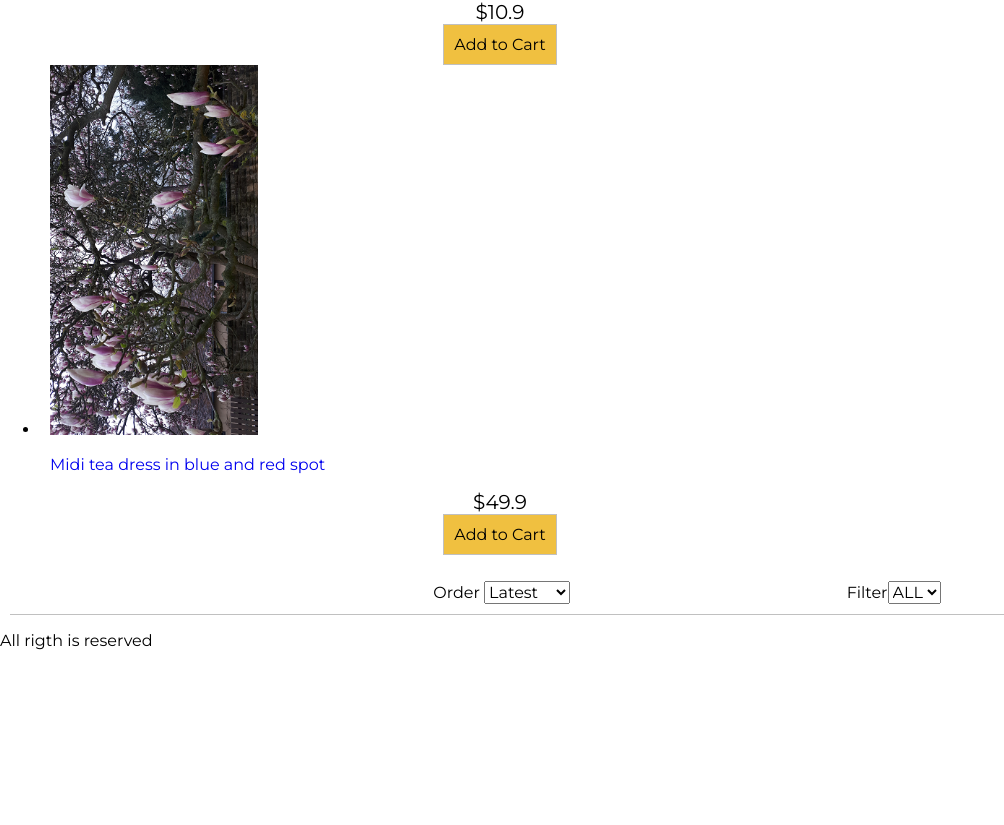
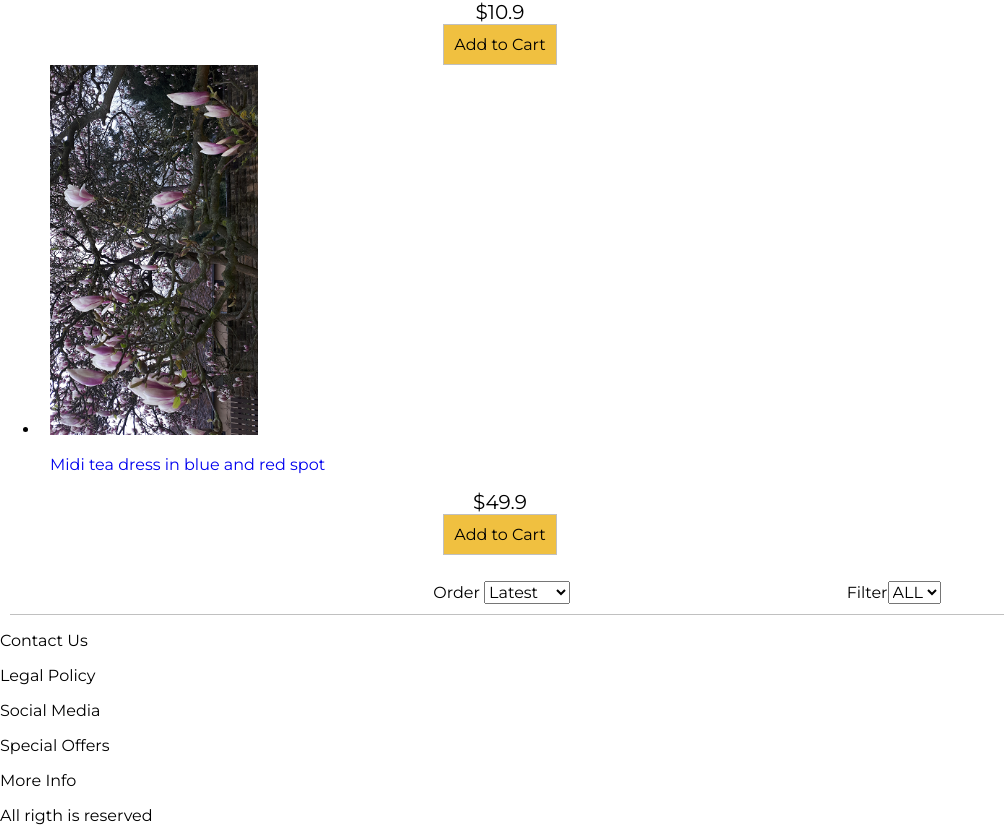
Before and after one commit to sara01rizo/react-shopping-store-sara, a React (Create React App) app in the folder react-shopping-store-sara/: page / in a window 1280 px wide. Shown: the part 2515-3340 px from the top of the page, without its empty margins (0-1004 px from the left). Before the commit the page ends 3165 px from the top, so only its background shows below. Built offline with nearby package versions, Linux system fonts and the light colour scheme.

Commit message:
Add: initial info to container footer

```diff
--- a/react-shopping-store-sara/src/components/Footer.js
+++ b/react-shopping-store-sara/src/components/Footer.js
@@ -30,6 +30,15 @@ export default class Footer extends Component {
               </select>
               </div>
           </div>
+          <div className='container-footer'>
+            <div className='footer-comp'>
+            <p>Contact Us</p>
+            <p>Legal Policy</p>
+            <p>Social Media</p>
+            <p>Special Offers</p>
+            <p>More Info</p>
+            </div>
+          </div>
             <p className='footer'>All rigth is reserved </p>
           </div>
       </div>
--- a/react-shopping-store-sara/src/style/footer.css
+++ b/react-shopping-store-sara/src/style/footer.css
@@ -6,3 +6,8 @@ footer{
     justify-content: center;
     align-items: center;
   }
+
+  footer-comp{
+    margin: auto;
+    color: orangered;
+  }
```
